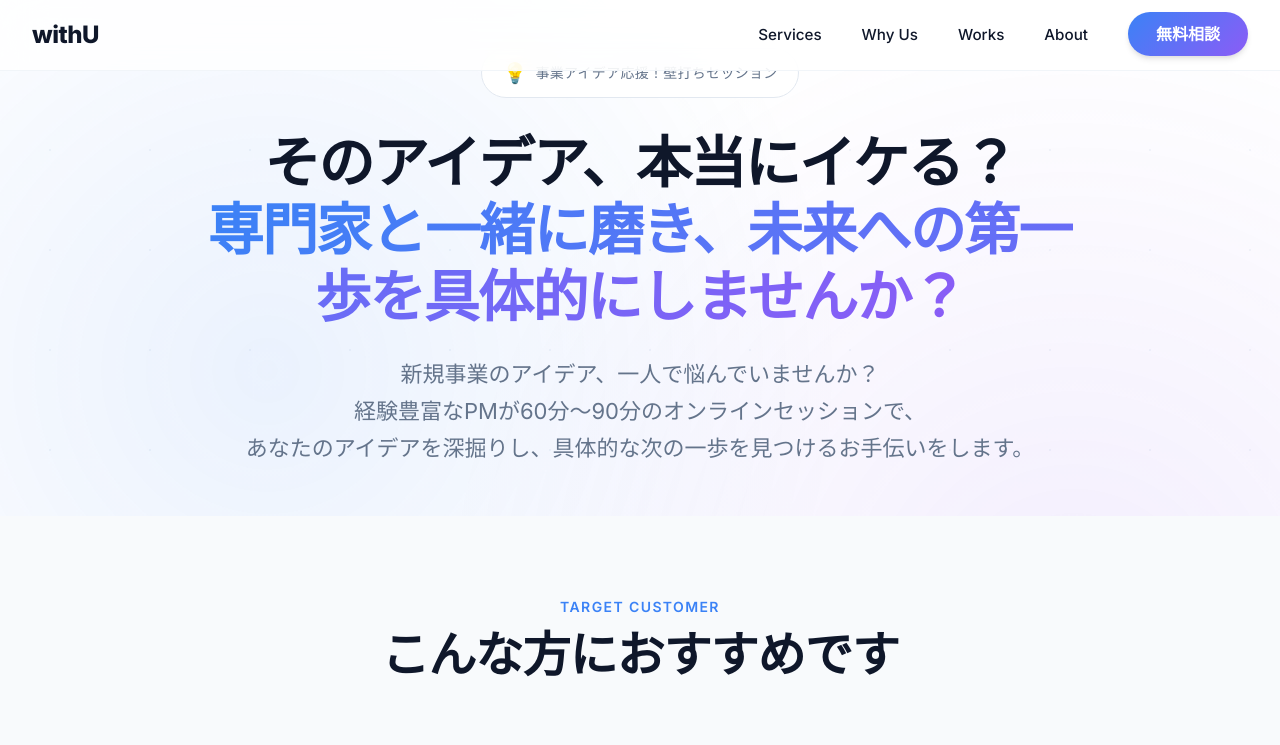
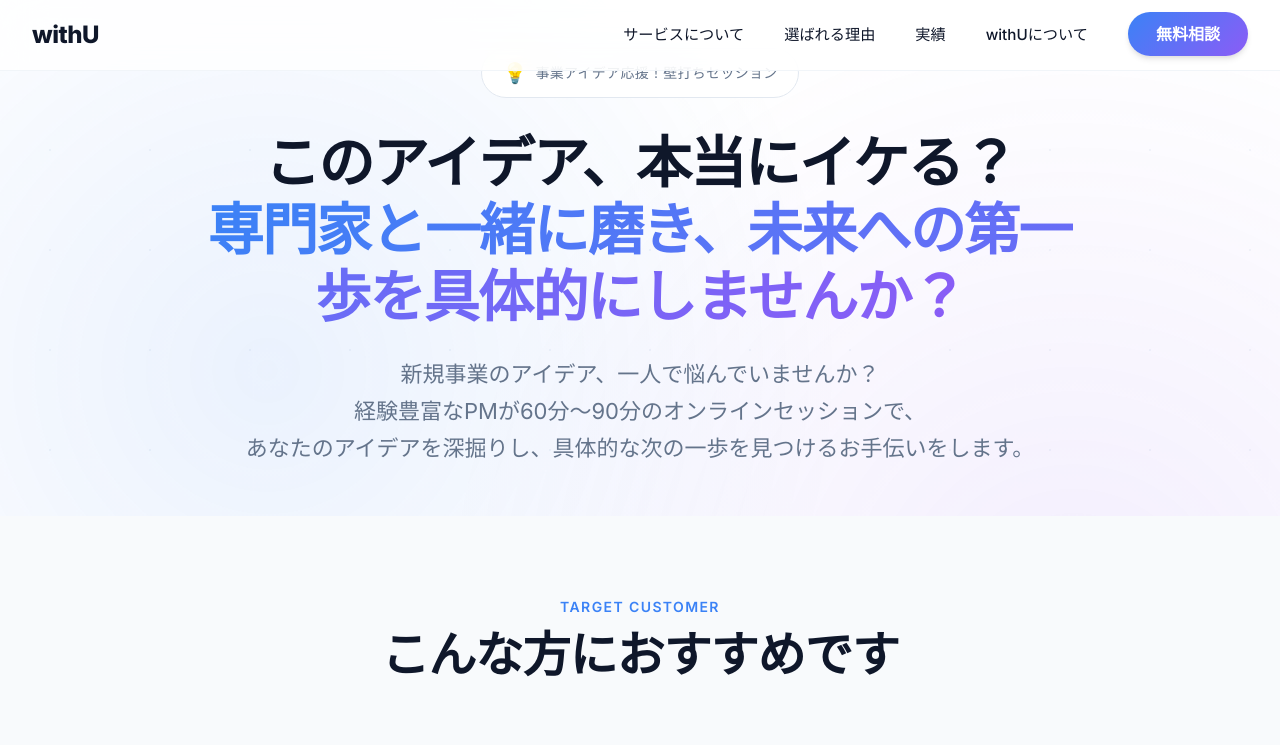
Before and after one commit to trainsocialnetwork/withU, a plain HTML site: page services/idea-session.html in a window 1280 px wide. Shown: the top 745 px of the page. Drawn offline with Linux system fonts and the light colour scheme.

Commit message:
Update idea-session.html

```diff
--- a/services/idea-session.html
+++ b/services/idea-session.html
@@ -21,10 +21,10 @@
                     <span class="logo-subtitle">Business Growth Partner</span>
                 </a>
                 <ul class="nav-links" id="navLinks">
-                    <li><a href="/#services" class="nav-link">Services</a></li>
-                    <li><a href="/#reasons" class="nav-link">Why Us</a></li>
-                    <li><a href="/#achievements" class="nav-link">Works</a></li>
-                    <li><a href="/#about" class="nav-link">About</a></li>
+                    <li><a href="/#services" class="nav-link">サービスについて</a></li>
+                    <li><a href="/#reasons" class="nav-link">選ばれる理由</a></li>
+                    <li><a href="/#achievements" class="nav-link">実績</a></li>
+                    <li><a href="/#about" class="nav-link">withUについて</a></li>
                     <li><a href="#contact" class="cta-button">無料相談</a></li>
                 </ul>
                 <button class="mobile-menu" id="mobileMenu" aria-label="メニュー">
@@ -48,7 +48,7 @@
                     <span class="badge-text">事業アイデア応援！壁打ちセッション</span>
                 </div>
                 <h1 class="service-hero-title">
-                    そのアイデア、本当にイケる？<br>
+                    このアイデア、本当にイケる？<br>
                     <span class="gradient-text">専門家と一緒に磨き、未来への第一歩を具体的にしませんか？</span>
                 </h1>
                 <p class="service-hero-description">
```
